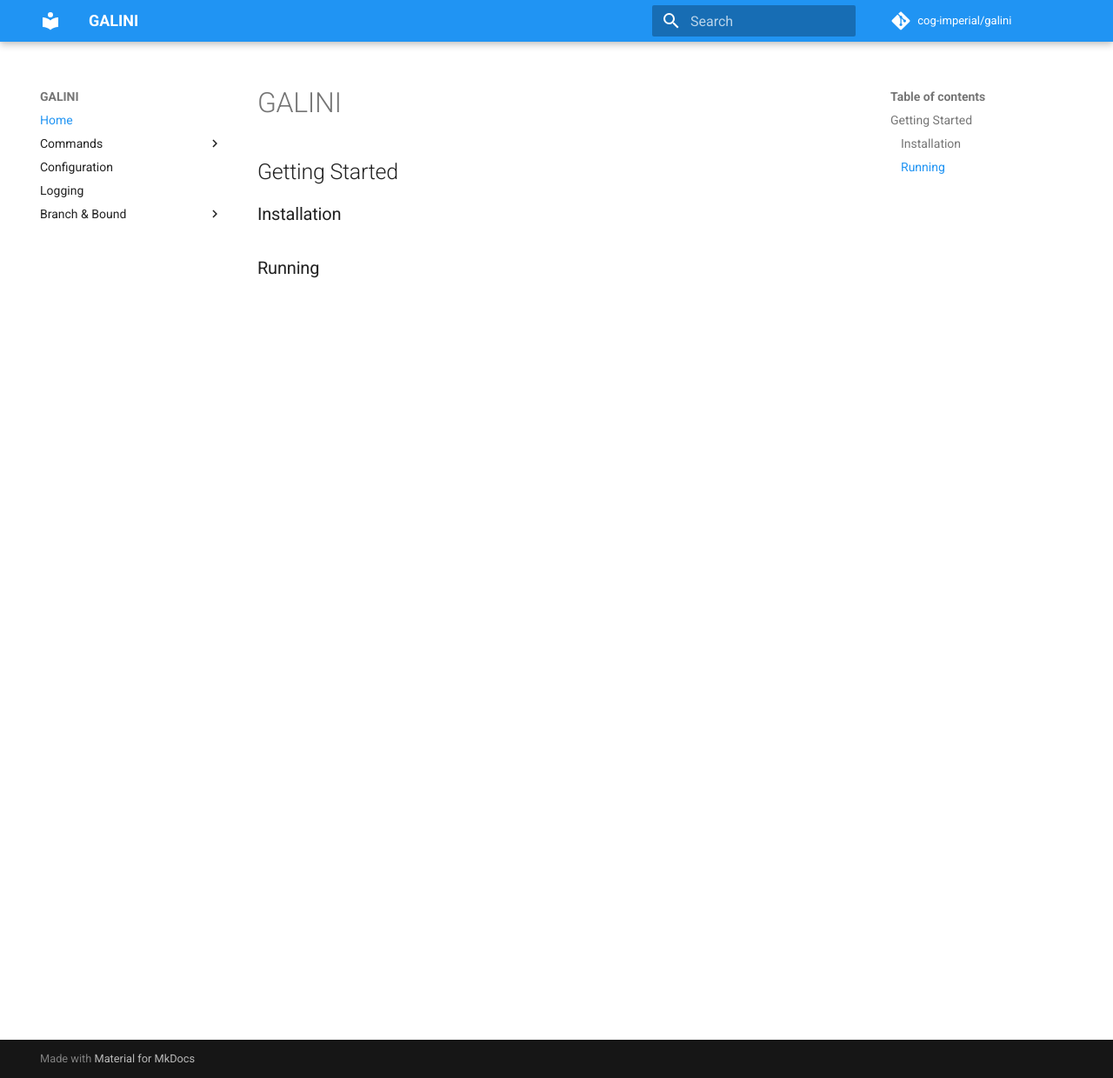
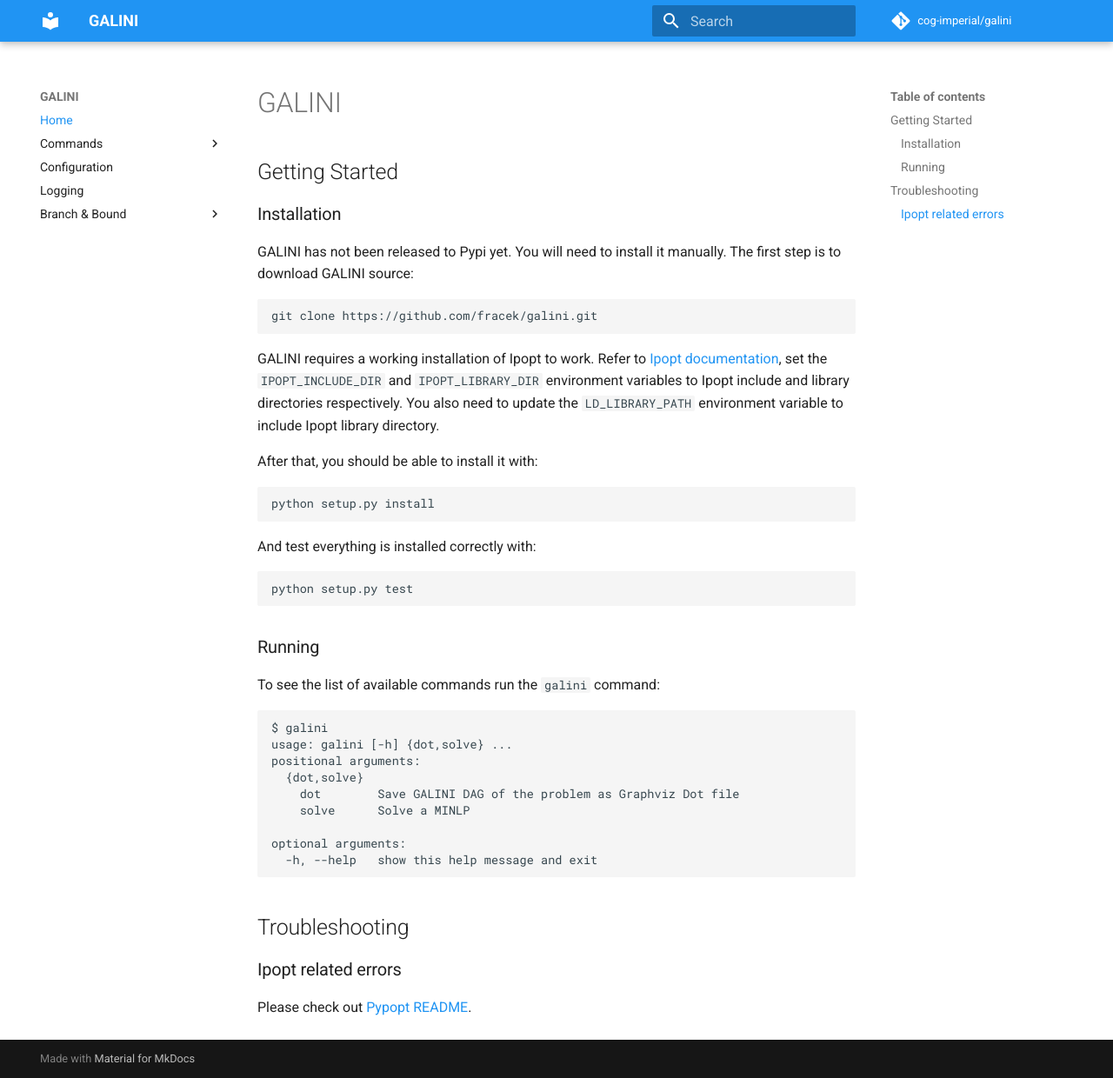
Before and after one commit to cog-imperial/galini, an MkDocs documentation site: the page built from docs/index.md, in a window 1280 px wide and 1240 px high. Shown: the whole window at 87% size. Built offline with MkDocs 1.6.1 and Material for MkDocs 9.7.7, drawn with Linux system fonts in a browser that asks for light colours; comment, search, counter and statistics services are not loaded.

Commit message:
Update documentation home page

```diff
--- a/docs/index.md
+++ b/docs/index.md
@@ -5,4 +5,44 @@
 
 ### Installation
 
+GALINI has not been released to Pypi yet. You will need to install it manually.
+The first step is to download GALINI source:
+
+    git clone https://github.com/fracek/galini.git
+
+GALINI requires a working installation of Ipopt to work.
+Refer to [Ipopt documentation](https://www.coin-or.org/Ipopt/documentation/node10.html), set the `IPOPT_INCLUDE_DIR`
+and `IPOPT_LIBRARY_DIR` environment variables to Ipopt include and library directories respectively. You also need
+to update the `LD_LIBRARY_PATH` environment variable to include Ipopt library directory.
+
+After that, you should be able to install it with:
+
+    python setup.py install
+
+And test everything is installed correctly with:
+
+    python setup.py test
+
+
 ### Running
+
+To see the list of available commands run the `galini` command:
+
+
+    $ galini
+    usage: galini [-h] {dot,solve} ...
+    positional arguments:
+      {dot,solve}
+        dot        Save GALINI DAG of the problem as Graphviz Dot file
+        solve      Solve a MINLP
+
+    optional arguments:
+      -h, --help   show this help message and exit
+
+
+
+## Troubleshooting
+
+### Ipopt related errors
+
+Please check out [Pypopt README](https://github.com/fracek/pypopt).
```
